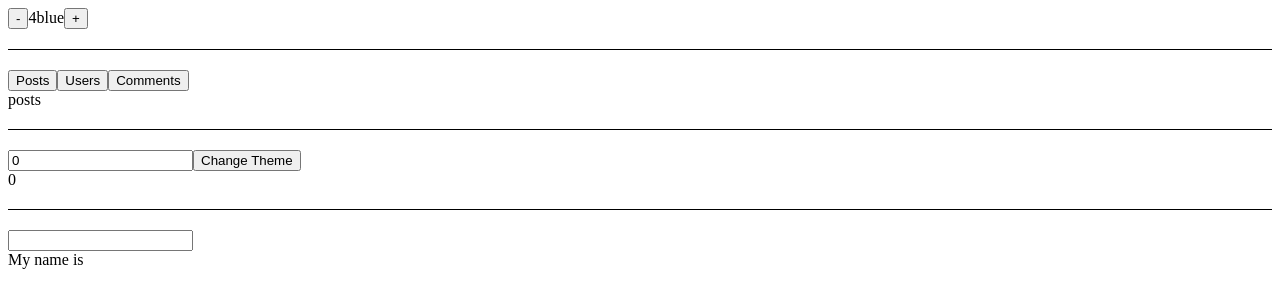
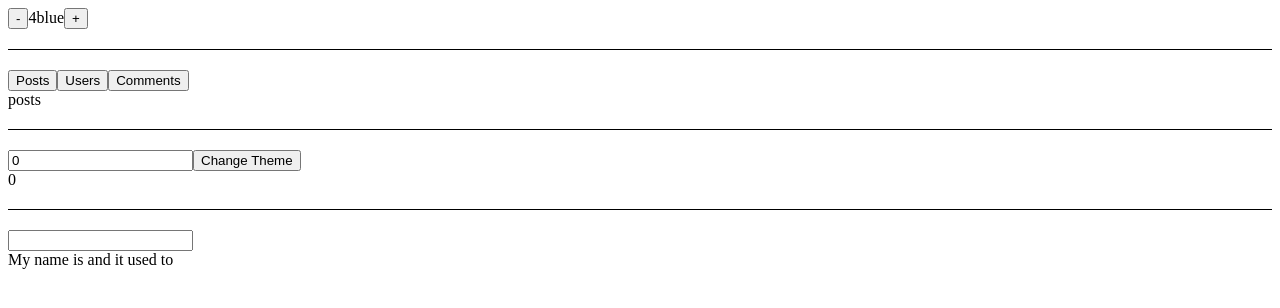
Before and after one commit to Megumikawa/react-studying, a React (Create React App) app: page / in a window 1280 px wide. Shown: the top 308 px of the page. Built offline with nearby package versions, Linux system fonts and the light colour scheme.

Commit message:
finished learning useRef

```diff
--- a/src/LearnUseRef.js
+++ b/src/LearnUseRef.js
@@ -1,11 +1,17 @@
-import React, { useState } from 'react'
+import React, { useState, useEffect, useRef } from 'react'
 
 export default function LearnUseRef() {
   const [name, setName] =useState('')
+  const prevName = useRef('')
+
+  useEffect(() => {
+    prevName.current = name
+  }, [name])
+
   return (
     <>
       <input value={name} onChange={e => setName(e.target.value)} />
-      <div>My name is {name}</div>
+      <div>My name is {name} and it used to {prevName.current}</div>
     </>
   )
 }
```
